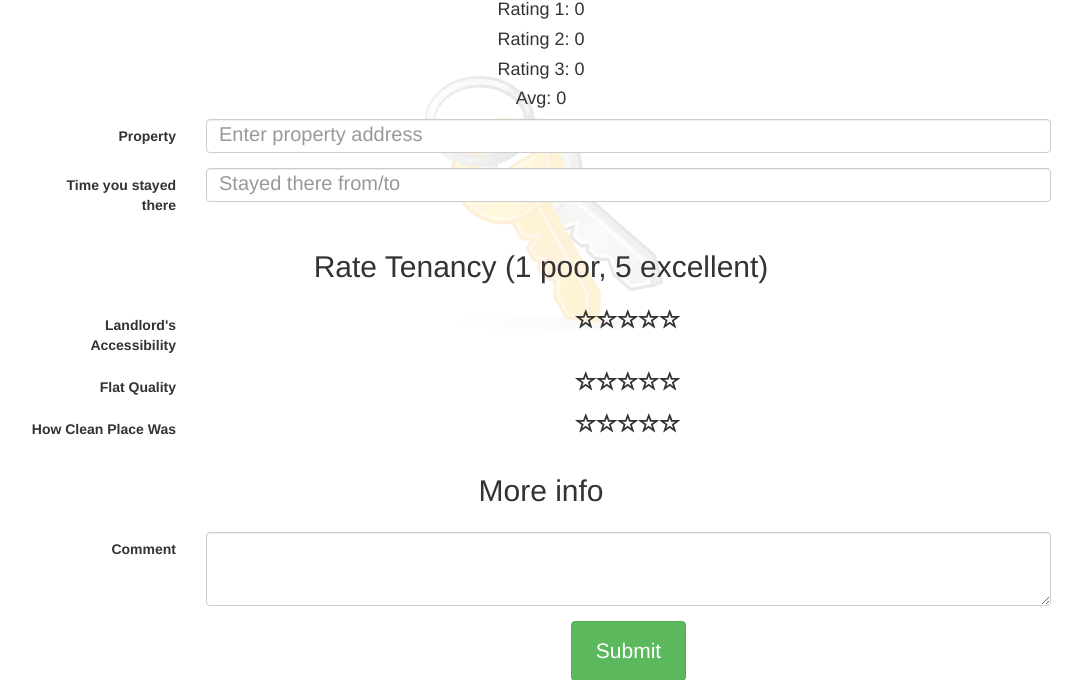
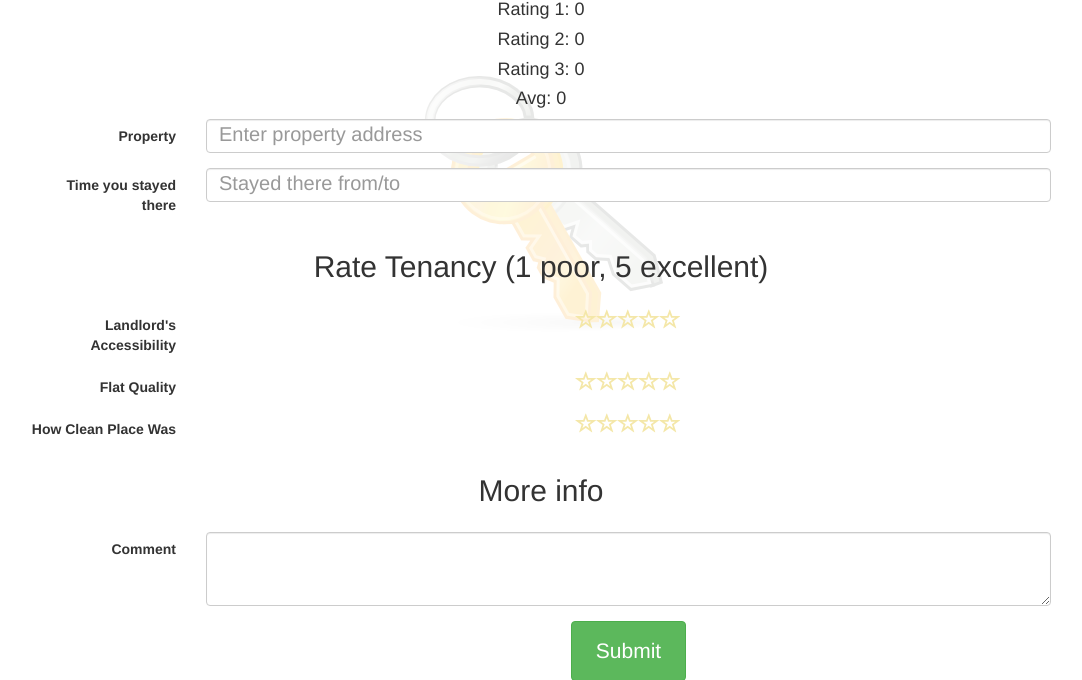
Before and after one commit to Alchemication/GrandLord, a PHP site: the page made by application/views/tenancy/add.php in a window 1280 px wide. Shown: the part 488-1168 px from the top of the page, without its empty margins (99-1181 px from the left). Run offline with PHP 8.4, Linux system fonts and the light colour scheme; the template is opened without the code that fills it, so the values that code supplies are empty; some libraries are stand-ins or nearby versions.

Commit message:
Updated UI

```diff
--- a/public/css/add-tenancy.css
+++ b/public/css/add-tenancy.css
@@ -1,7 +1,8 @@
+.starrr span.glyphicon {
+    font-size: 21px;
+    color: #f4e7a8;
+}
+
 .starrr span.glyphicon-star {
     color: #ecd861;
 }
-
-.starrr span.glyphicon {
-    font-size: 21px;
-}
```
